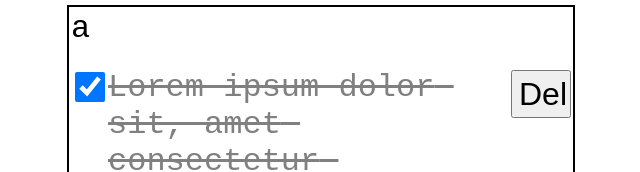
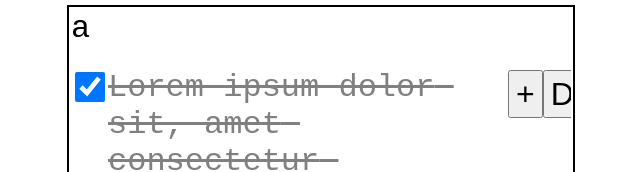
Before and after one commit to AdityaAnuragi/notes-app, a React (Vite) app: page / in a window 1280 px wide. Both pictures are taken after a click on the checkbox 409 px from the left and 212 px from the top of the page. Shown: the part 125-297 px from the top of the page, without its empty margins (319-959 px from the left). Built offline with nearby package versions, Linux system fonts and the light colour scheme.

Commit message:
even elements with a checbox have a + button

```diff
--- a/src/App.jsx
+++ b/src/App.jsx
@@ -283,6 +283,7 @@ function App() {
                     <input type="checkbox" checked={filteredHistory.current[filteredHistory.current.length + pointer][index].category.isChecked} onChange={() => handleCheckChange(index)} />
                     <textarea style={getStyles(index)} value={filteredHistory.current[filteredHistory.current.length + pointer][index].data} className="textarea" ref={(node) => callbackForRef(node, index)} onChange={(e) => handleTextChange(e, index)} onKeyDown={(e) => handleKeyDown(e, index)} onFocus={() => handleOnFocus(index)} />
                   </div>
+                  <button className="deleteButton" onClick={() => handleCtrlEnter(index)} >+</button>
                   <button className="deleteButton" onClick={() => deleteElement(index)} >Del</button>
                 </div>
               )
```
